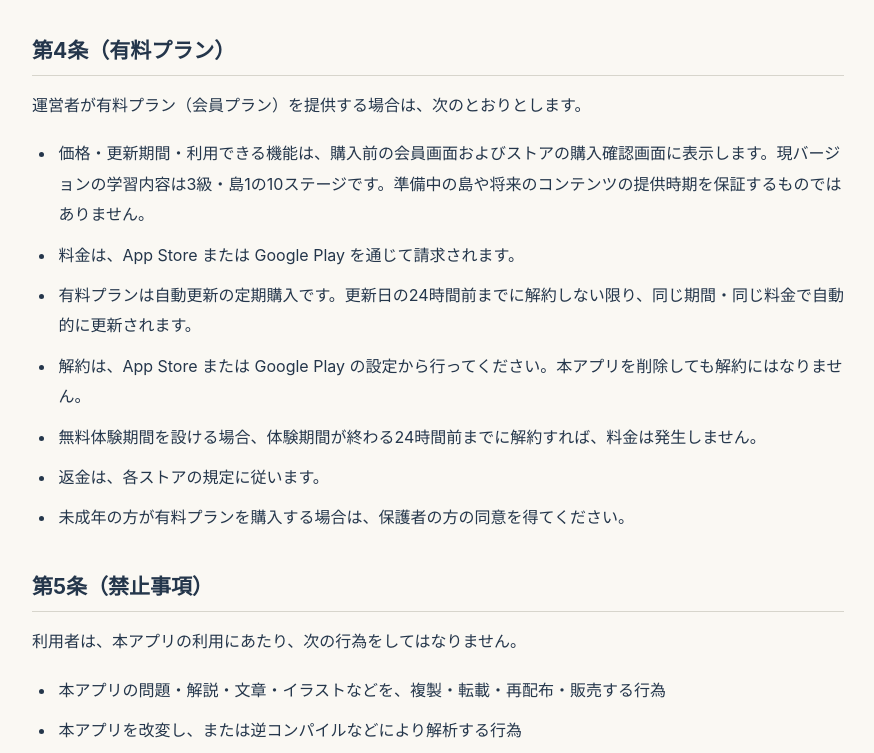
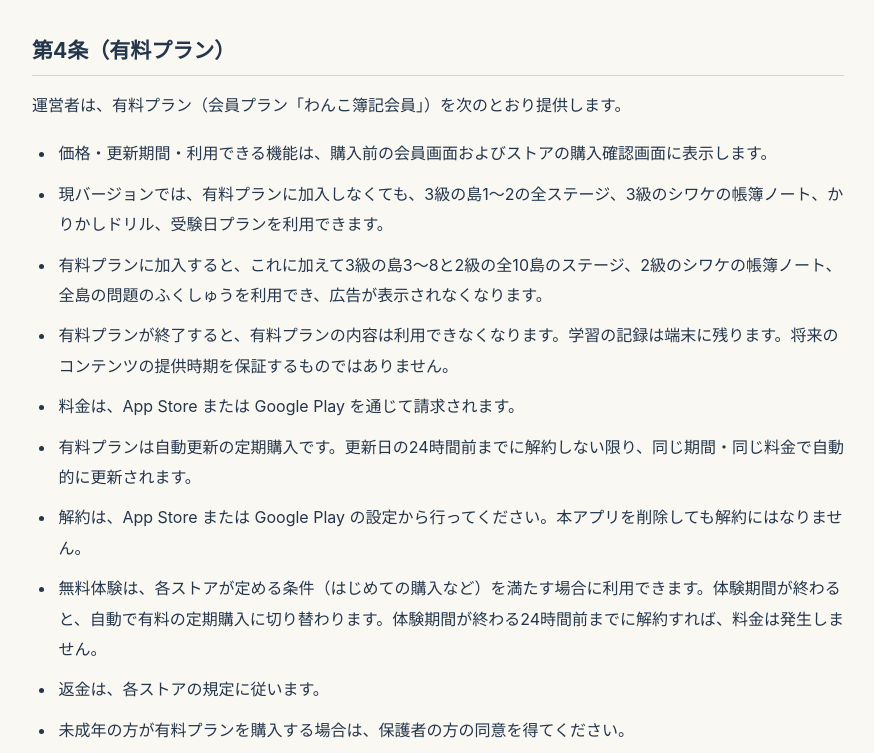
Before and after one commit to nomuyu00/wankoboki-legal, a plain HTML site: page terms.html in a window 1280 px wide. Shown: the part 712-1465 px from the top of the page, without its empty margins (202-1076 px from the left). Drawn offline with Linux system fonts and the light colour scheme.

Commit message:
Align legal pages with full level 3 and 2 release

```diff
--- a/terms.html
+++ b/terms.html
@@ -10,13 +10,16 @@
 <h2>第3条（日本商工会議所との関係）</h2>
 <p>本アプリは、日本商工会議所および各地の商工会議所とは関係がなく、承認や推奨を受けたものではありません。「日商簿記」は、検定試験の名称を示すために記載しています。</p>
 <h2>第4条（有料プラン）</h2>
-<p>運営者が有料プラン（会員プラン）を提供する場合は、次のとおりとします。</p>
+<p>運営者は、有料プラン（会員プラン「わんこ簿記会員」）を次のとおり提供します。</p>
 <ul>
-<li>価格・更新期間・利用できる機能は、購入前の会員画面およびストアの購入確認画面に表示します。現バージョンの学習内容は3級・島1の10ステージです。準備中の島や将来のコンテンツの提供時期を保証するものではありません。</li>
+<li>価格・更新期間・利用できる機能は、購入前の会員画面およびストアの購入確認画面に表示します。</li>
+<li>現バージョンでは、有料プランに加入しなくても、3級の島1〜2の全ステージ、3級のシワケの帳簿ノート、かりかしドリル、受験日プランを利用できます。</li>
+<li>有料プランに加入すると、これに加えて3級の島3〜8と2級の全10島のステージ、2級のシワケの帳簿ノート、全島の問題のふくしゅうを利用でき、広告が表示されなくなります。</li>
+<li>有料プランが終了すると、有料プランの内容は利用できなくなります。学習の記録は端末に残ります。将来のコンテンツの提供時期を保証するものではありません。</li>
 <li>料金は、App Store または Google Play を通じて請求されます。</li>
 <li>有料プランは自動更新の定期購入です。更新日の24時間前までに解約しない限り、同じ期間・同じ料金で自動的に更新されます。</li>
 <li>解約は、App Store または Google Play の設定から行ってください。本アプリを削除しても解約にはなりません。</li>
-<li>無料体験期間を設ける場合、体験期間が終わる24時間前までに解約すれば、料金は発生しません。</li>
+<li>無料体験は、各ストアが定める条件（はじめての購入など）を満たす場合に利用できます。体験期間が終わると、自動で有料の定期購入に切り替わります。体験期間が終わる24時間前までに解約すれば、料金は発生しません。</li>
 <li>返金は、各ストアの規定に従います。</li>
 <li>未成年の方が有料プランを購入する場合は、保護者の方の同意を得てください。</li>
 </ul>
@@ -52,6 +55,6 @@
 <li>Webサイト：<a href="https://aile-net.jp/">https://aile-net.jp/</a></li>
 <li>メール：aile-dev@aile-net.jp</li>
 </ul>
-<p>制定日：2026年10月6日</p>
+<p>制定日：2026年10月6日<br>改定日：2026年10月8日</p>
 <footer><a href="./privacy.html">プライバシーポリシー</a><a href="./terms.html">利用規約</a><a href="./cancel.html">解約方法</a></footer>
 </main></body></html>
```
Also changed, not shown: privacy.html (+2 -2 lines).
